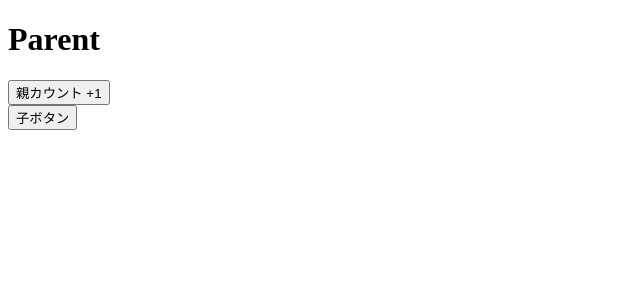
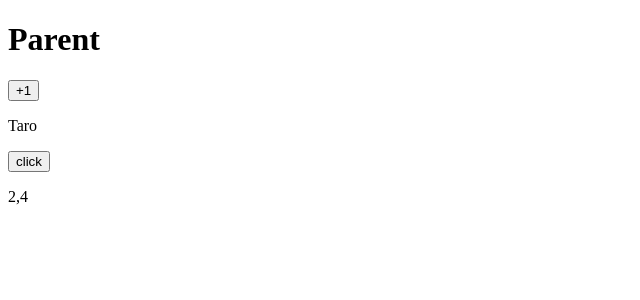
Before and after one commit to nasu-masa/frontend-study, a React (Vite) app in the folder react/react-basics/: page / in a window 1280 px wide. Shown: the top 300 px of the page, without its empty margins (0-640 px from the left). Built offline with nearby package versions, Linux system fonts and the light colour scheme.

Commit message:
Learn and implement React.memo, useCallback, and useMemo for React performance optimization and unnecessary re-renders prevention

```diff
--- a/react/react-basics/src/App.jsx
+++ b/react/react-basics/src/App.jsx
@@ -1,4 +1,4 @@
-import CardLesson from "./components/09-performance/useCallback/Parent";
+import CardLesson from "./components/09-performance/Parent";
 
 function App() {
   return <CardLesson />;
--- /dev/null
+++ b/react/react-basics/src/components/09-performance/Child.jsx
@@ -0,0 +1,15 @@
+import { memo } from "react";
+
+const Child = memo(({ user, onClick, users }) => {
+  console.log("Child Render");
+
+  return (
+    <div>
+      <p>{user.name}</p>
+      <button onClick={onClick}>click</button>
+      <p>{users.join(",")}</p>
+    </div>
+  );
+});
+
+export default Child;
--- /dev/null
+++ b/react/react-basics/src/components/09-performance/Parent.jsx
@@ -0,0 +1,37 @@
+import { useState, useMemo, useCallback } from "react";
+import Child from "./Child";
+
+// useMemoとuseCallbackとmemoの総合学習
+//本来は重い処理にuseMemoを使うが、今回はuseMemoの使い方の学習のため、重い処理はしていない
+
+
+const Parent = () => {
+  const [count, setCount] = useState(0);
+
+  const user = useMemo(() => {
+    return {
+      name: "Taro",
+      age: 20,
+    };
+  }, []);
+
+  const handleClick = useCallback(() => {
+    console.log("click");
+  }, []);
+
+  const activeUsers = useMemo(() => {
+    return [1, 2, 3, 4].filter((n) => n % 2 === 0);
+  }, []);
+
+  return (
+    <>
+      <h1>Parent</h1>
+
+      <button onClick={() => setCount(count + 1)}>+1</button>
+
+      <Child user={user} onClick={handleClick} users={activeUsers} />
+    </>
+  );
+};
+
+export default Parent;
```
Also changed, not shown: react/react-basics/src/components/09-performance/useMemo/User.jsx (added, +26 -0 lines).
